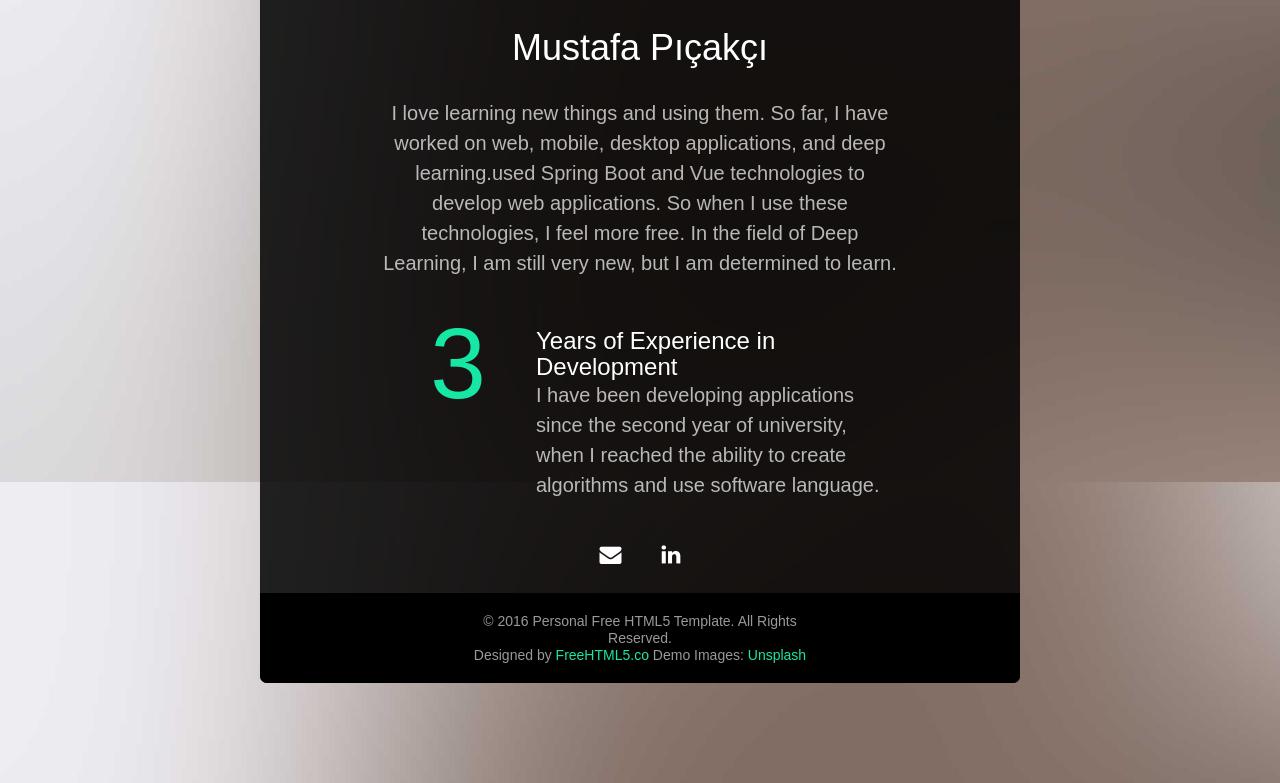
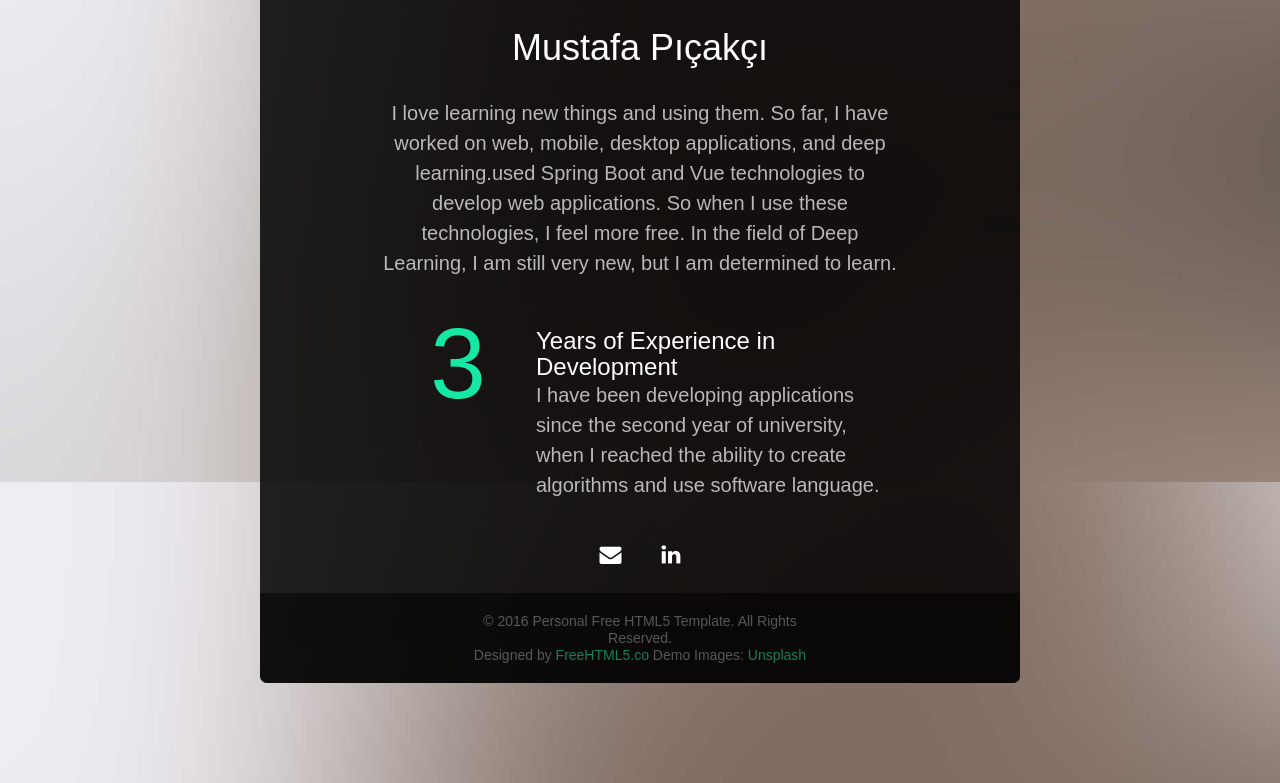
Before and after one commit to MustafaPicakci/portfolio, a Vue app: page / in a window 1280 px wide. Shown: the part 372-1155 px from the top of the page. Built offline with nearby package versions, Linux system fonts and the light colour scheme; no server answers.

Commit message:
footer opacity değişitirildi

```diff
--- a/src/components/Footer.vue
+++ b/src/components/Footer.vue
@@ -15,3 +15,8 @@
     </div>
   </footer>
 </template>
+<style scoped>
+#fh5co-footer {
+  opacity: 0.5;
+}
+</style>
```
